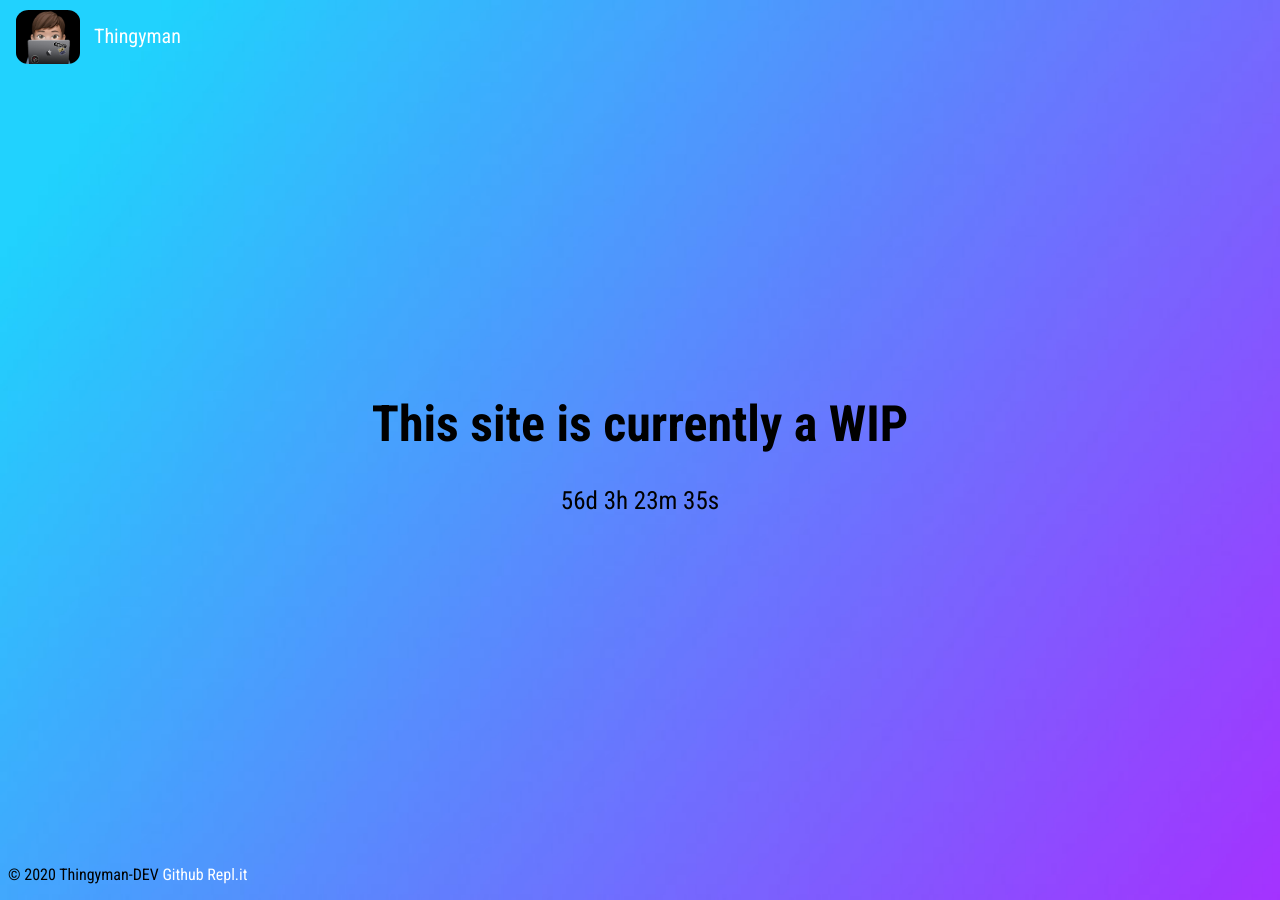
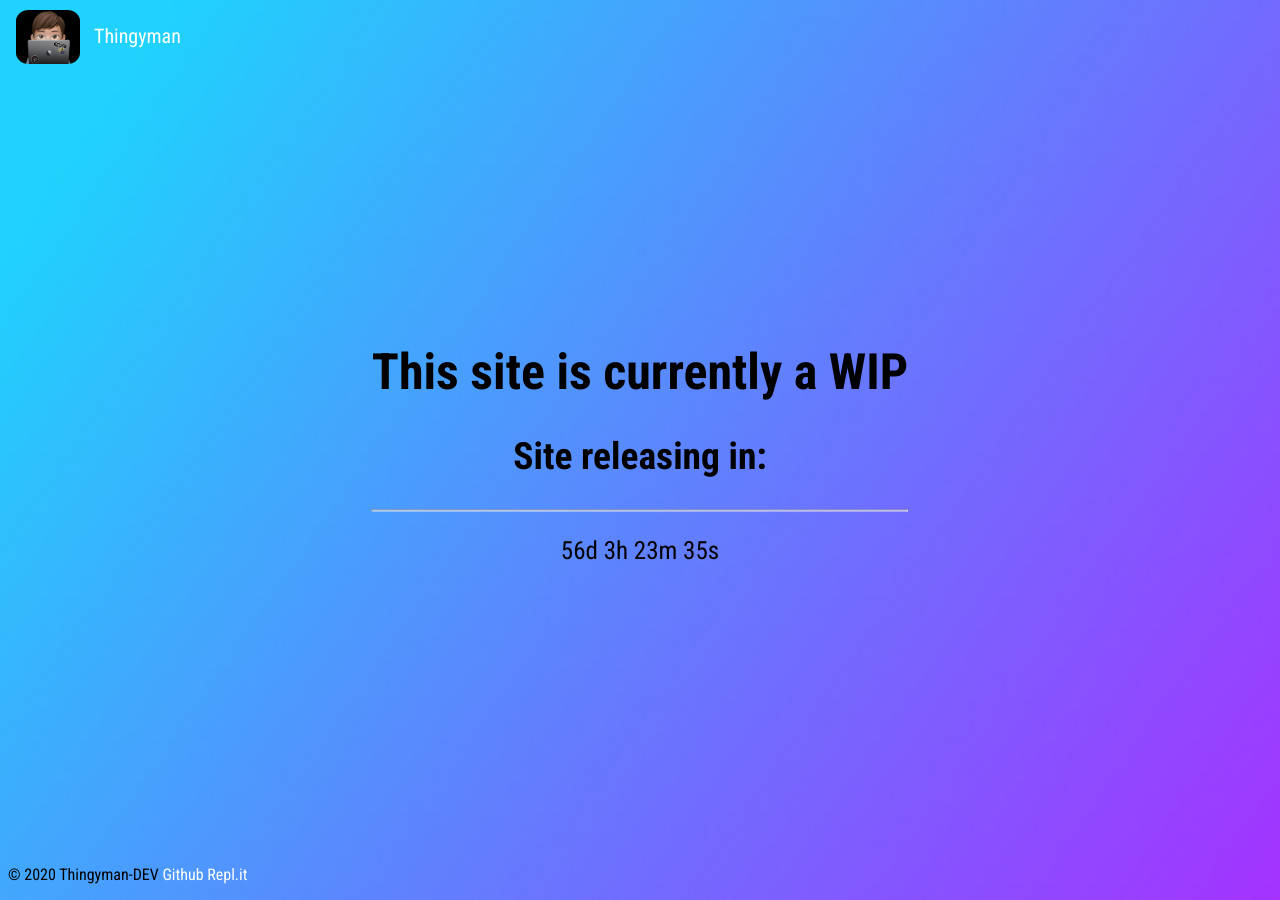
Before and after one commit to TheSeagullDev/TheSeagullDev.github.io, a Jekyll site: the page built from site/index.html, in a window 1280 px wide. Built offline with Jekyll 4.4.1, drawn with Linux system fonts in a browser that asks for light colours.

Commit message:
Update index.html

```diff
--- a/site/index.html
+++ b/site/index.html
@@ -8,5 +8,7 @@ description: Thingyman-DEV
 
 <div class="middle">
   <h1>This site is currently a WIP</h1>
+  <h2>Site releasing in:</h2>
+  <hr/>
   <p id="demo"></p>
 </div>
```
